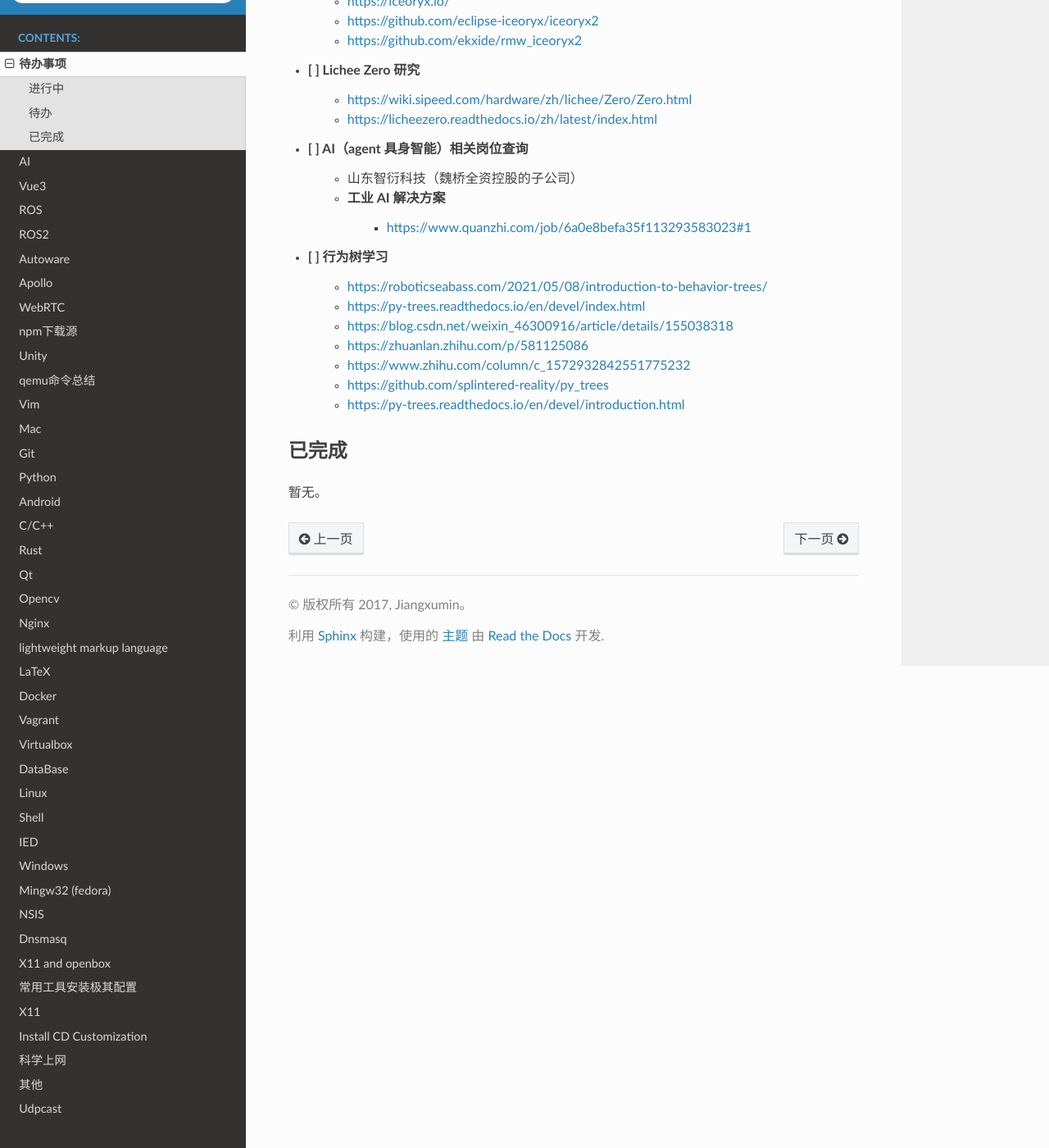
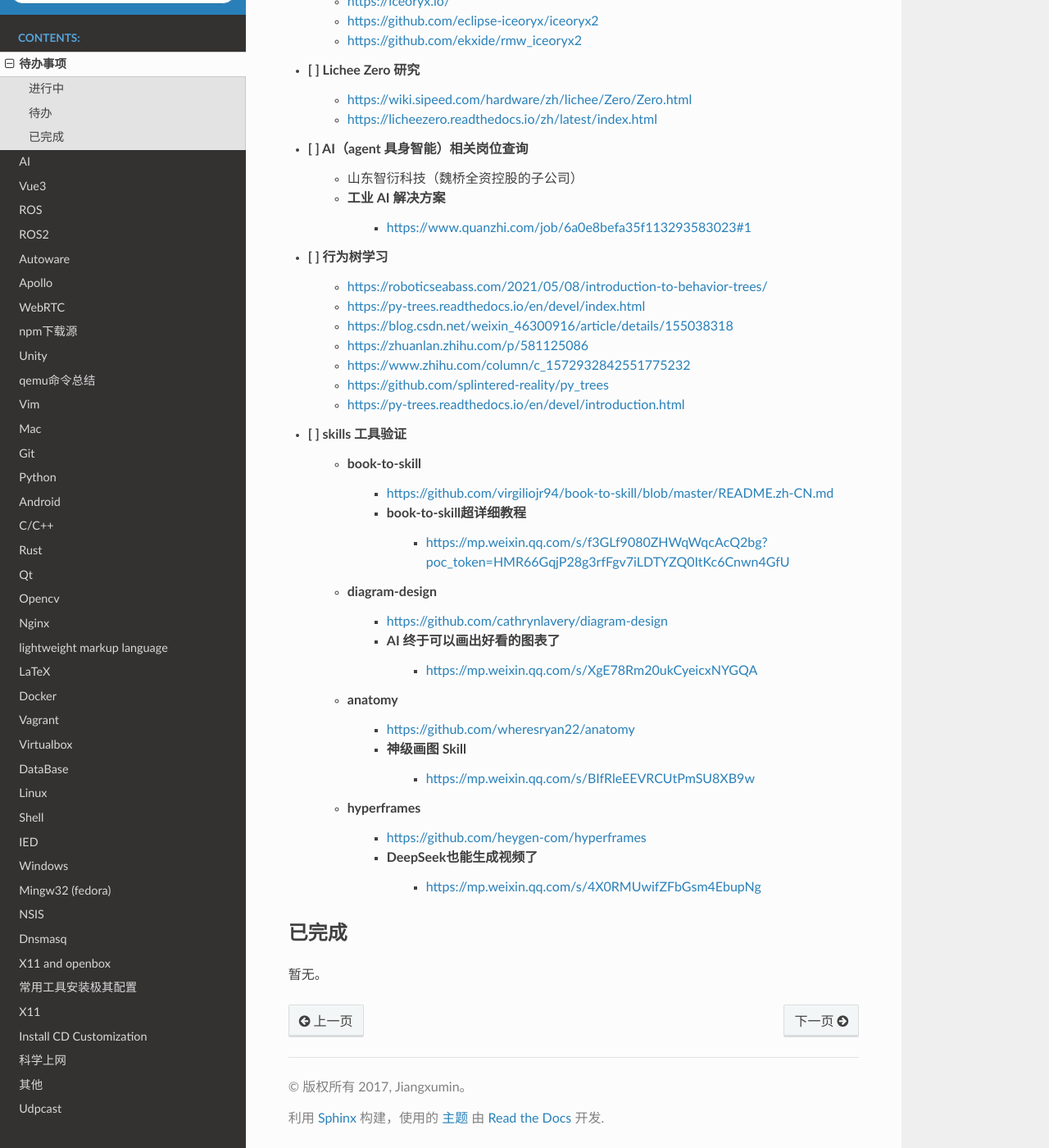
Before and after one commit to my-rds-store/my_space, a Sphinx documentation site: the page built from source/todolist.rst, in a window 1280 px wide and 1400 px high, scrolled down 1015 px. Shown: the whole window at 82% size. Built offline with Sphinx 7.4.7 and the Read the Docs theme 3.1.0, drawn with Linux system fonts in a browser that asks for light colours.

Commit message:
待办列表新增 skills 工具验证资料链接
Co-Authored-By: Claude Code <noreply@anthropic.com>

```diff
--- a/source/todolist.rst
+++ b/source/todolist.rst
@@ -60,6 +60,24 @@
     * https://github.com/splintered-reality/py_trees
     * https://py-trees.readthedocs.io/en/devel/introduction.html
 
+* [ ] skills 工具验证
+    * book-to-skill
+        * https://github.com/virgiliojr94/book-to-skill/blob/master/README.zh-CN.md
+        * book-to-skill超详细教程
+            * https://mp.weixin.qq.com/s/f3GLf9080ZHWqWqcAcQ2bg?poc_token=HMR66GqjP28g3rfFgv7iLDTYZQ0ItKc6Cnwn4GfU
+    * diagram-design
+        * https://github.com/cathrynlavery/diagram-design
+        * AI 终于可以画出好看的图表了
+            * https://mp.weixin.qq.com/s/XgE78Rm20ukCyeicxNYGQA
+    * anatomy
+        * https://github.com/wheresryan22/anatomy
+        * 神级画图 Skill
+            * https://mp.weixin.qq.com/s/BIfRleEEVRCUtPmSU8XB9w
+    * hyperframes
+        * https://github.com/heygen-com/hyperframes
+        * DeepSeek也能生成视频了
+            * https://mp.weixin.qq.com/s/4X0RMUwifZFbGsm4EbupNg
+
 **********
 已完成
 **********
```
